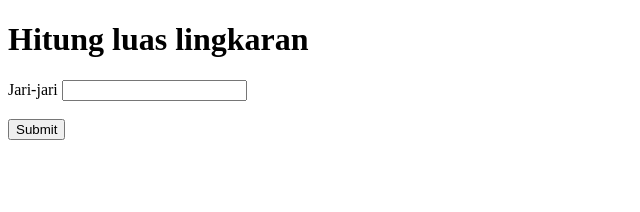
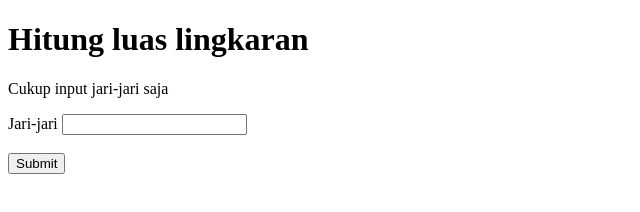
Before and after one commit to AgusWijaya24/MyFirstGit, a plain HTML site: page coba.html in a window 1280 px wide. Shown: the whole page, without its empty margins (0-640 px from the left). Drawn offline with Linux system fonts and the light colour scheme.

Commit message:
Update coba.html

```diff
--- a/coba.html
+++ b/coba.html
@@ -7,6 +7,7 @@
 </head>
 <body>
     <h1>Hitung luas lingkaran</h1>
+    <p>Cukup input jari-jari saja</p>
     <label>Jari-jari</label>
     <input id="r"> <br><br>
     <button id="btn">Submit</button>
```
